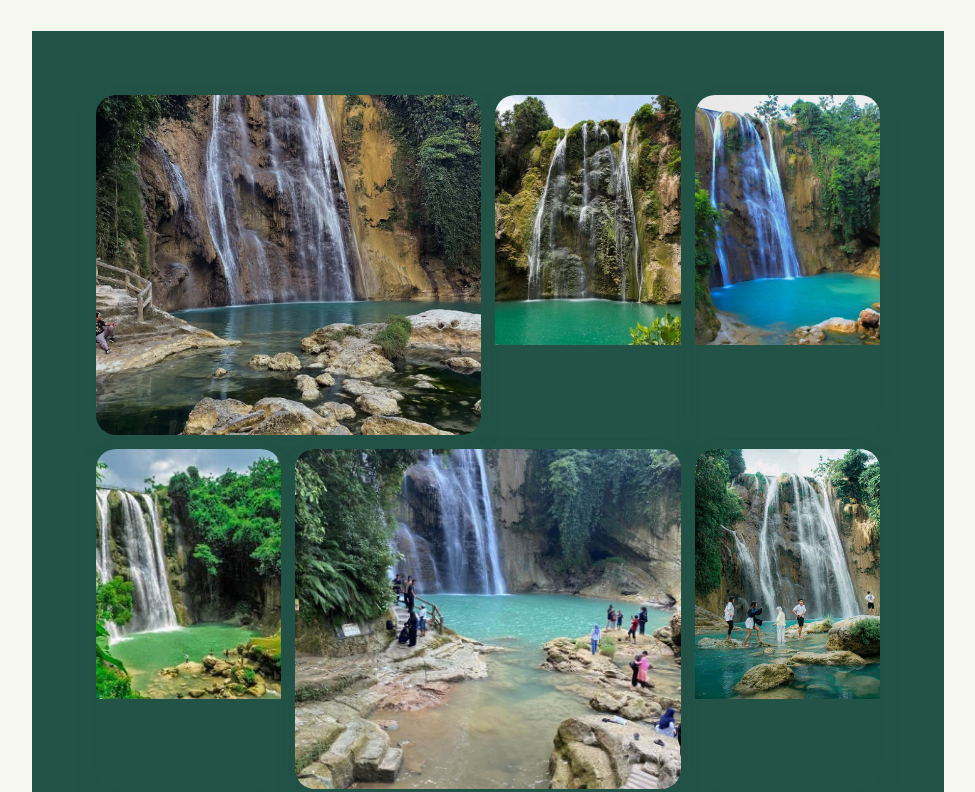
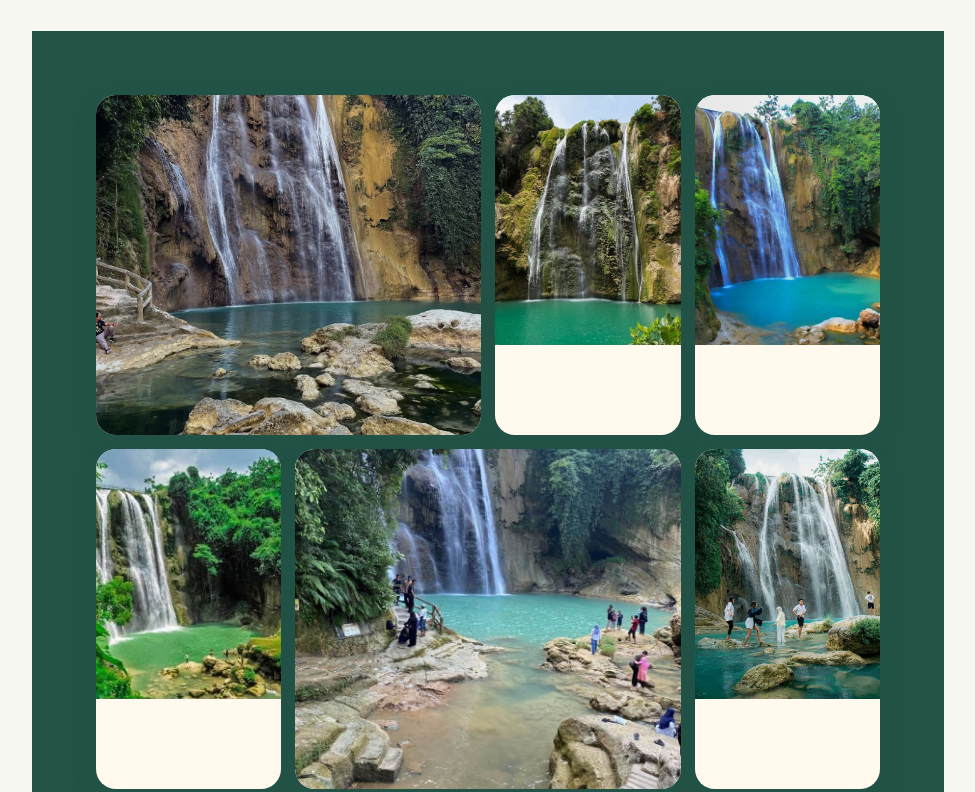
Before and after one commit to kaylaanindyaputrisuwarsono-hub/air-terjun-putri-nglirip-tuban, a plain HTML site: page index.html in a window 1280 px wide. Shown: the part 6492-7284 px from the top of the page, without its empty margins (152-1127 px from the left). Drawn offline with Linux system fonts and the light colour scheme.

Commit message:
Update index.html

```diff
--- a/index.html
+++ b/index.html
@@ -351,7 +351,7 @@ h3{color:var(--photo) !important}
   margin: 0;
   padding: 0;
   overflow: hidden;
-  background: transparent;
+  background: var(--cream);
   box-shadow: var(--shadow);
 }
 
```
